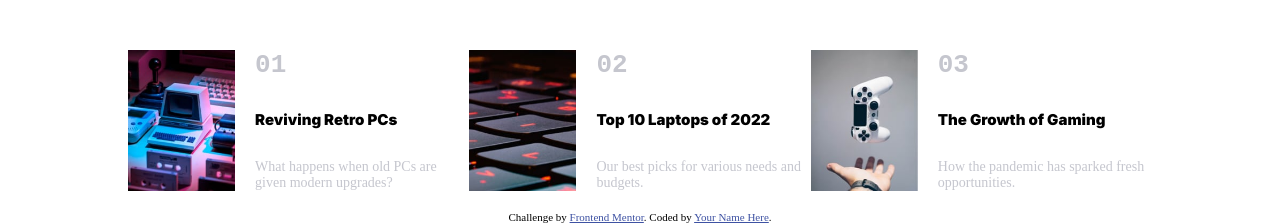
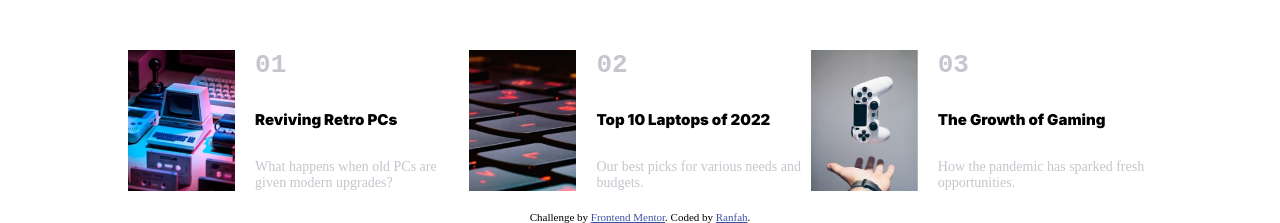
Before and after one commit to DTC-Formation/evaluation-html-css-Ranfah, a plain HTML site: page index.html in a window 1280 px wide. Shown: the part 637-860 px from the top of the page. Drawn offline with nearby package versions, Linux system fonts and the light colour scheme; a web font is replaced by a local one.

Commit message:
edit user name

```diff
--- a/index.html
+++ b/index.html
@@ -94,7 +94,7 @@
   </div>
   <div class="attribution">
     Challenge by <a href="https://www.frontendmentor.io?ref=challenge" target="_blank">Frontend Mentor</a>.
-    Coded by <a href="#">Your Name Here</a>.
+    Coded by <a href="#">Ranfah</a>.
   </div>
 </body>
 </html>
```
